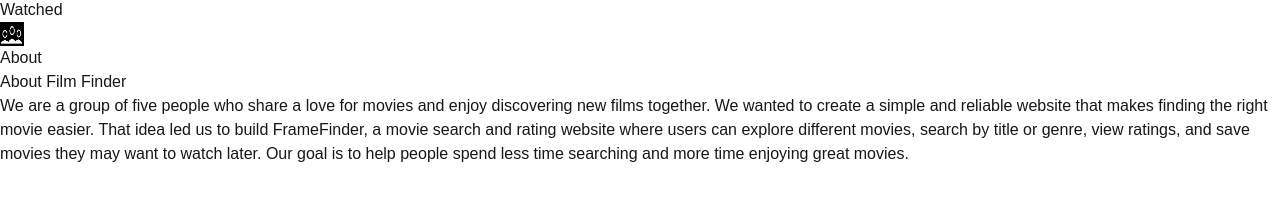
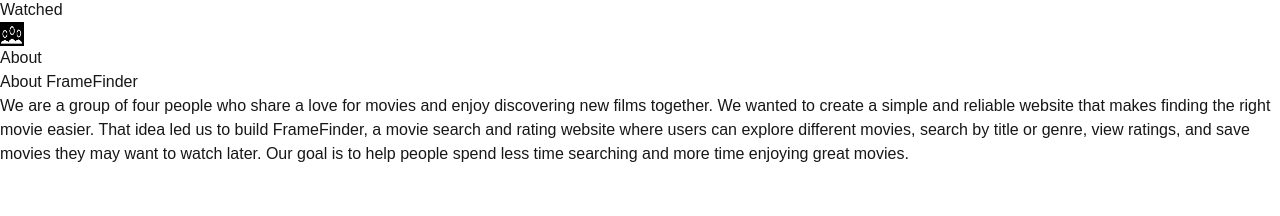
Before and after one commit to arshmit317/FrameFinder, a Next.js app: page /about in a window 1280 px wide. Shown: the part 332-548 px from the top of the page. Built offline with nearby package versions, Linux system fonts and the light colour scheme.

Commit message:
Update About page

```diff
--- a/pages/about.tsx
+++ b/pages/about.tsx
@@ -2,10 +2,10 @@
   return (
     <div className="pageContainer">
       <main>
-        <h2>About Film Finder</h2>
+        <h2>About FrameFinder</h2>
 
         <p>
-          We are a group of five people who share a love for movies and enjoy discovering new films together. We wanted to create a simple and reliable website that makes finding the right movie easier.
+          We are a group of four people who share a love for movies and enjoy discovering new films together. We wanted to create a simple and reliable website that makes finding the right movie easier.
           That idea led us to build FrameFinder, a movie search and rating website where users can explore different movies, search by title or genre, view ratings, and save movies they may want to watch later.
           Our goal is to help people spend less time searching and more time enjoying great movies.
         </p>
```
